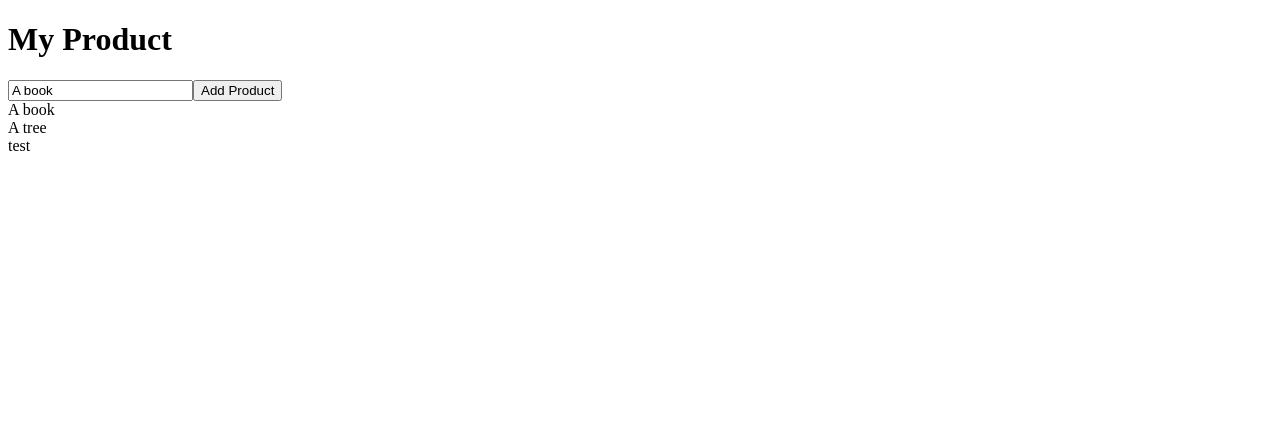
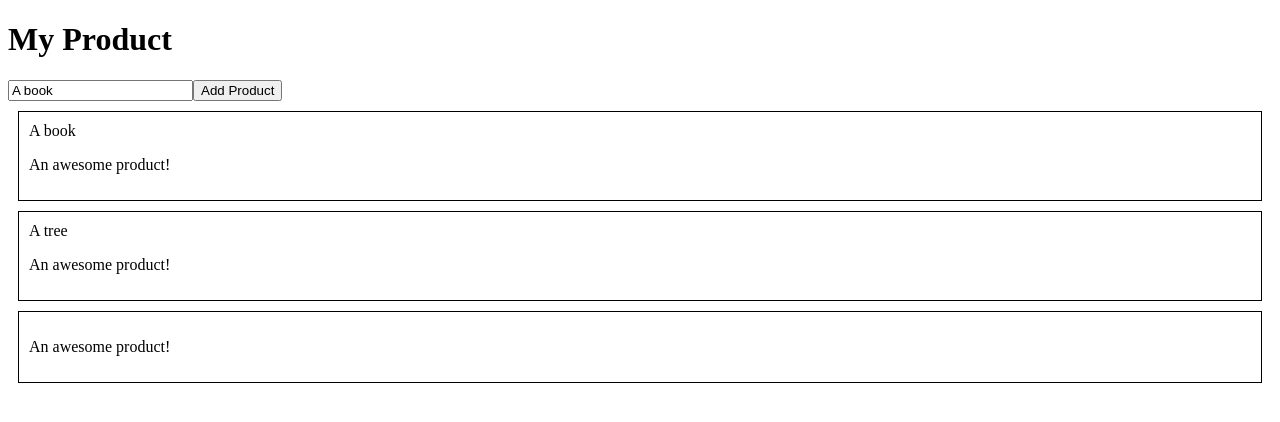
Before and after one commit to robie01/FitnessTracker, an Angular app: page /product in a window 1280 px wide. Shown: the top 422 px of the page. Built offline with nearby package versions, Linux system fonts and the light colour scheme.

Commit message:
custom and event binding. To used INPUT for bindable outside component

```diff
--- a/src/app/product/product.component.css
+++ b/src/app/product/product.component.css
@@ -0,0 +1,6 @@
+.product {
+  border: 1px solid black;
+  margin: 10px;
+  padding: 10px
+
+}
--- a/src/app/product/product.component.html
+++ b/src/app/product/product.component.html
@@ -1 +1,4 @@
-<div>{{product}}</div>
+<article class="product">
+  <div>{{productName}}</div>
+  <p>An awesome product!</p>
+</article>
--- a/src/app/product/product.component.ts
+++ b/src/app/product/product.component.ts
@@ -1,13 +1,17 @@
-import { Component, OnInit } from '@angular/core';
+import {Component, Input, OnInit} from '@angular/core';
 
 @Component({
   selector: 'app-product',
   templateUrl: './product.component.html',
   styleUrls: ['./product.component.css']
 })
-export class ProductComponent {
-  product = 'test';
+export class ProductComponent implements OnInit{
+  @Input() productName: string;
+
   constructor() { }
 
+  ngOnInit() {
+
+  }
 
 }
--- a/src/app/products.component.html
+++ b/src/app/products.component.html
@@ -1,4 +1,4 @@
 <h1>My Product</h1>
 <input *ngIf="!isDisabled" type="text" [(ngModel)]="productName">
 <button *ngIf="!isDisabled" (click)="onAddProduct()">Add Product</button>
-<div *ngFor="let product of products">{{product}}</div>
+<app-product *ngFor="let product of products" [productName]="product"></app-product>
```
